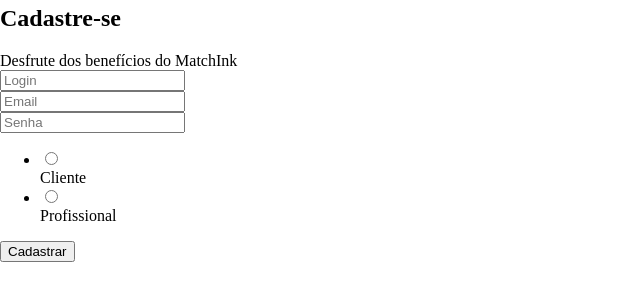
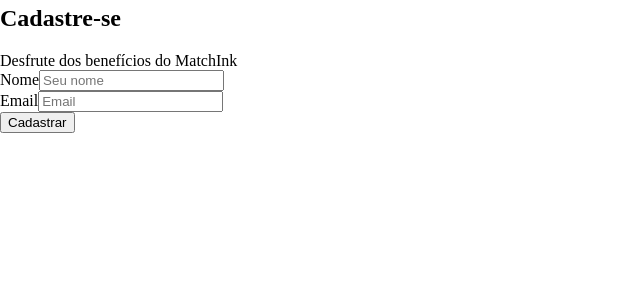
Before and after one commit to WallysFerreira/MatchInk-NextJS, a Next.js app: page /cadastro in a window 1280 px wide. Shown: the part 141-442 px from the top of the page, without its empty margins (0-640 px from the left). Built offline with nearby package versions, Linux system fonts and the light colour scheme.

Commit message:
atualizar formulario de inscricao

```diff
--- a/src/components/formularioCadastro.js
+++ b/src/components/formularioCadastro.js
@@ -20,17 +20,20 @@
 
 function Formulario() {
   return (
-    <div id="campo_inputs">
-      <form action="http://teste.com/usuarios/" method="post" name="formulario_cadastro" onsubmit="alert('Enviado')" >
-        <div id="login">
-          <input type="text" name = "input_login" placeholder="Login" class="inputing" />
+    <div id="campo_inputs" onSubmit={handleSubmit}>
+      {/*<form action="http://localhost:8080/usuarios" method="post" name="formulario_cadastro">*/}
+      <form>
+        <div id="informacoes">
+          <label htmlFor='nome'>Nome</label>
+          <input type="text" name = "nome" placeholder="Seu nome" class="inputing" />
         </div>
 
         <div id="email" >
-          <input type="email" name="input_email" placeholder="Email" class="inputing" />
+          <label htmlFor='email'>Email</label>
+          <input type="email" name="email" placeholder="Email" class="inputing" />
         </div>
 
-        <div id="senha" >
+        {/*<div id="senha" >
           <input type="password" name="input_senha" placeholder="Senha" class="inputing" />
         </div>
 
@@ -45,7 +48,7 @@
               <label>Profissional</label>
             </li>
           </ul>
-        </div>
+        </div>*/}
 
         <button type="submit">
           Cadastrar
@@ -54,6 +57,24 @@
     </div>
 
   );
+}
+
+async function handleSubmit(event) {
+  event.preventDefault();
+
+  const data = {
+    nome: event.target.nome.value,
+    email: event.target.email.value,
+  }
+
+  const JSONdata = JSON.stringify(data);
+
+  console.log(JSONdata);
+
+  const endpoit = 'http://localhost:8080/usuarios';
+
+  const options = {
+  }
 }
 
 export default function FormularioCadastro() {
--- a/src/components/portfolio.js
+++ b/src/components/portfolio.js
@@ -1,4 +1,5 @@
 import Image from 'next/image';
+import styles from '../style/Portfolio.module.css';
 
 export default function Portfolio() {
   return (
@@ -8,7 +9,7 @@
       <Fotos />
 
       <div id="adicionar">
-        <a> <Image src="/Tela6/Add.svg" alt="icon adicionar" width="19" height="19" /> </a>
+        <a> <Image src="/Tela6/Add.svg" alt="icon adicionar" width="50" height="50" /> </a>
       </div>
     </section>
   );
@@ -16,7 +17,7 @@
 
 export function Avaliacao() {
   return (
-    <div id="avaliacao">
+    <div className={styles.avaliacao}>
       <div>
         <Image src="/Tela6/likePreto.svg" alt="icon like" width="19" height="19" />
           <p>777</p>
--- /dev/null
+++ b/src/style/Portfolio.module.css
@@ -0,0 +1,5 @@
+.avaliacao {
+	display: flex;
+	align-items: center;
+	justify-content: space-around;
+}
```
